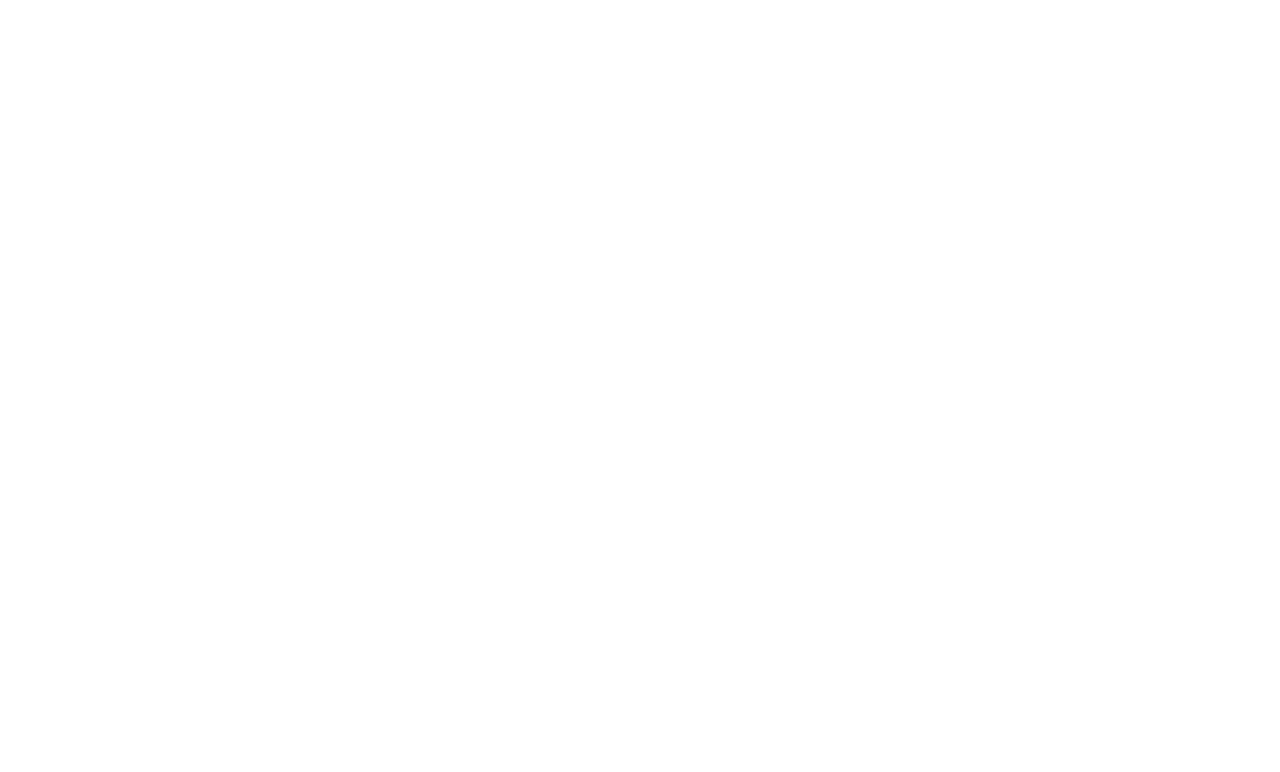
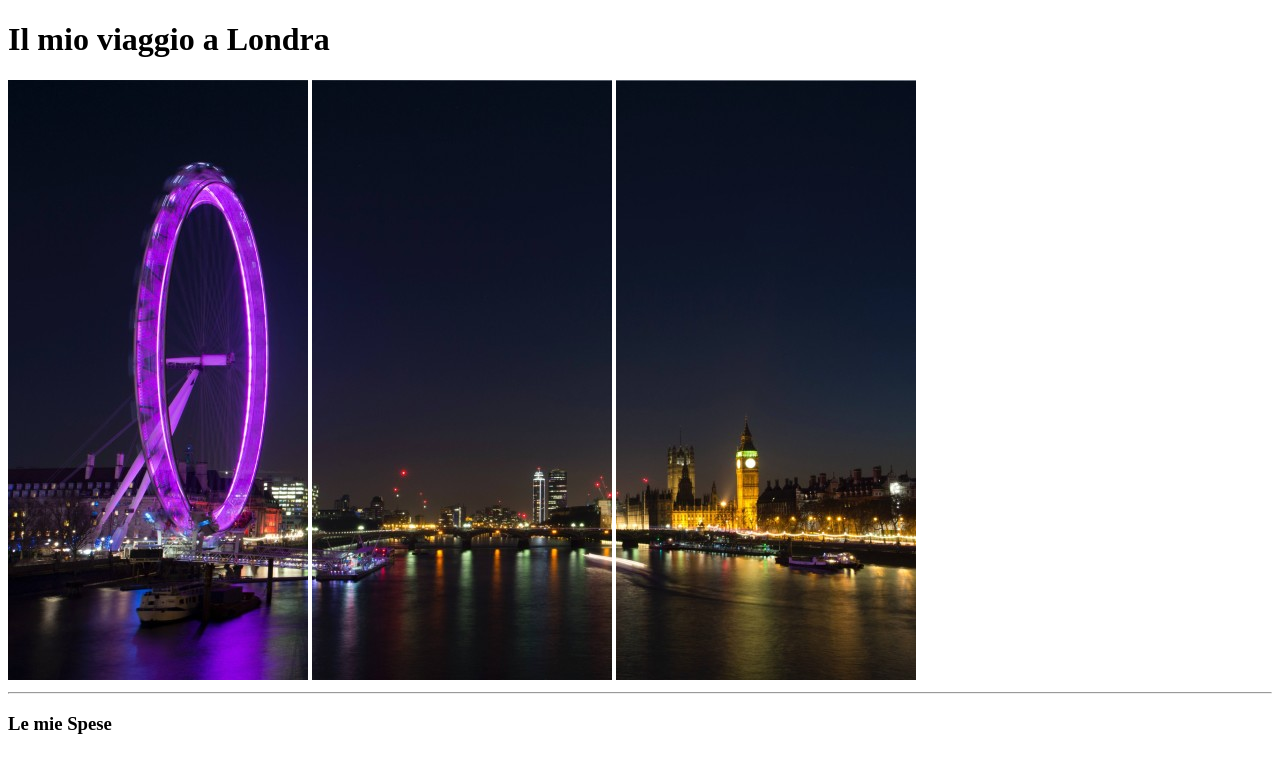
Before and after one commit to fvguajeXIII/html-london-trip, a plain HTML site: page index.html in a window 1280 px wide. Drawn offline with Linux system fonts and the light colour scheme.

Commit message:
Created Header & Main

```diff
--- a/index.html
+++ b/index.html
@@ -3,9 +3,20 @@
 <head>
     <meta charset="UTF-8">
     <meta name="viewport" content="width=device-width, initial-scale=1.0">
-    <title>Document</title>
+    <title>London Trip</title>
 </head>
 <body>
+    <header>
+        <h1>Il mio viaggio a Londra</h1>
+        <img src="img/pexels-bill-emrich-230794-0.jpg" alt="london eye">
+        <img src="img/pexels-bill-emrich-230794-1.jpg" alt="london eye 2">
+        <img src="img/pexels-bill-emrich-230794-2.jpg" alt="london eye 3">
+        <hr>
+    </header>
+    <main>
+        <h3>Le mie Spese</h3>
+
+    </main>
 
 </body>
 </html>
```
